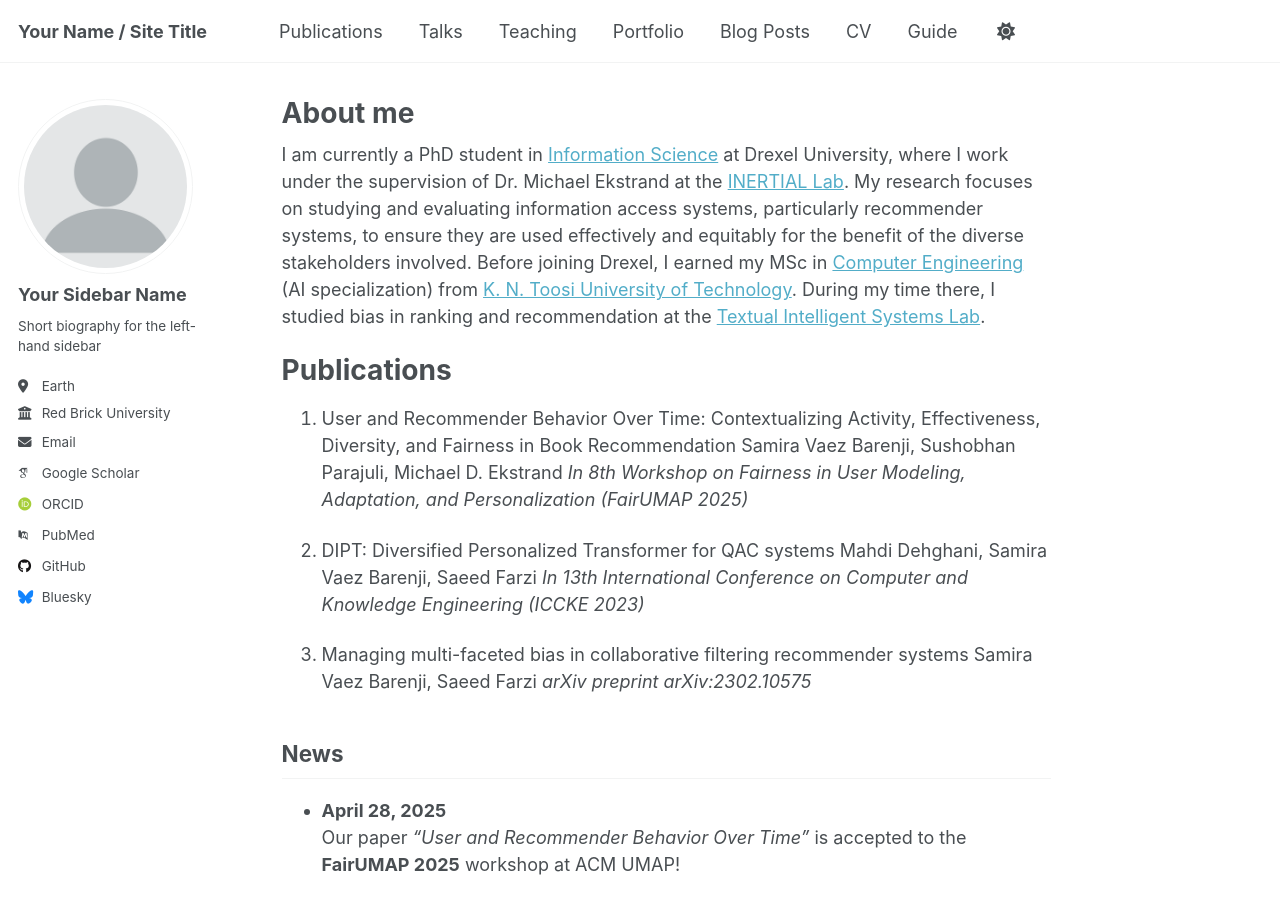
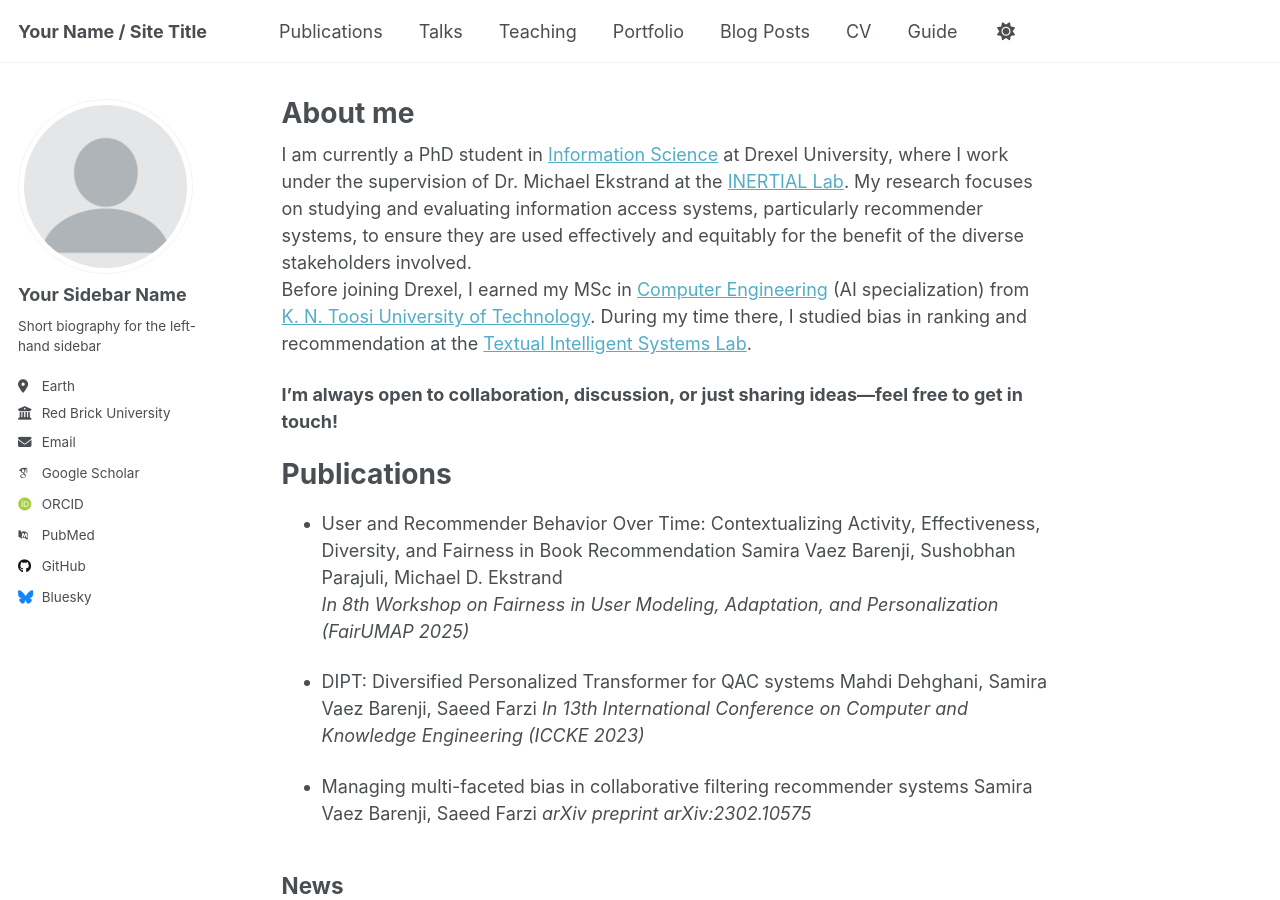
Before and after one commit to samiravaez/samiravaez.github.io, a Jekyll site: the page built from _pages/about.md, in a window 1280 px wide and 900 px high. Built offline with Jekyll 4.4.1, drawn with Linux system fonts in a browser that asks for light colours; some web fonts are replaced.

Commit message:
Update about.md

```diff
--- a/_pages/about.md
+++ b/_pages/about.md
@@ -7,21 +7,24 @@ redirect_from:
   - /about.html
 ---
 
-I am currently a PhD student in <a href="https://drexel.edu/cci/academics/information-science-department/" target="_blank">Information Science</a> at Drexel University, where I work under the supervision of Dr. Michael Ekstrand at the <a href="https://inertial.science" target="_blank">INERTIAL Lab</a>. My research focuses on studying and evaluating information access systems, particularly recommender systems, to ensure they are used effectively and equitably for the benefit of the diverse stakeholders involved. Before joining Drexel, I earned my MSc in <a href="https://en.ce.kntu.ac.ir/" target="_blank">Computer Engineering</a> (AI specialization) from <a href="https://en.kntu.ac.ir/" target="_blank">K. N. Toosi University of Technology</a>. During my time there, I studied bias in ranking and recommendation at the <a href="https://www.linkedin.com/company/kntu-tis" target="_blank">Textual Intelligent Systems Lab</a>.
+I am currently a PhD student in <a href="https://drexel.edu/cci/academics/information-science-department/" target="_blank">Information Science</a> at Drexel University, where I work under the supervision of Dr. Michael Ekstrand at the <a href="https://inertial.science" target="_blank">INERTIAL Lab</a>. My research focuses on studying and evaluating information access systems, particularly recommender systems, to ensure they are used effectively and equitably for the benefit of the diverse stakeholders involved.
+Before joining Drexel, I earned my MSc in <a href="https://en.ce.kntu.ac.ir/" target="_blank">Computer Engineering</a> (AI specialization) from <a href="https://en.kntu.ac.ir/" target="_blank">K. N. Toosi University of Technology</a>. During my time there, I studied bias in ranking and recommendation at the <a href="https://www.linkedin.com/company/kntu-tis" target="_blank">Textual Intelligent Systems Lab</a>.
+
+**I’m always open to collaboration, discussion, or just sharing ideas—feel free to get in touch!**
 
 Publications
 ======
-1. User and Recommender Behavior Over Time: Contextualizing Activity, Effectiveness, Diversity, and Fairness in Book Recommendation
-   Samira Vaez Barenji, Sushobhan Parajuli, Michael D. Ekstrand
-   <i>In 8th Workshop on Fairness in User Modeling, Adaptation, and Personalization (FairUMAP 2025)</i>
+- User and Recommender Behavior Over Time: Contextualizing Activity, Effectiveness, Diversity, and Fairness in Book Recommendation
+  Samira Vaez Barenji, Sushobhan Parajuli, Michael D. Ekstrand
+*In 8th Workshop on Fairness in User Modeling, Adaptation, and Personalization (FairUMAP 2025)*
 
-2. DIPT: Diversified Personalized Transformer for QAC systems
-   Mahdi Dehghani, Samira Vaez Barenji, Saeed Farzi
-   <i>In 13th International Conference on Computer and Knowledge Engineering (ICCKE 2023)</i>
+- DIPT: Diversified Personalized Transformer for QAC systems
+  Mahdi Dehghani, Samira Vaez Barenji, Saeed Farzi
+*In 13th International Conference on Computer and Knowledge Engineering (ICCKE 2023)*
 
-3. Managing multi-faceted bias in collaborative filtering recommender systems
-   Samira Vaez Barenji, Saeed Farzi
-   <i>arXiv preprint arXiv:2302.10575</i>
+- Managing multi-faceted bias in collaborative filtering recommender systems
+  Samira Vaez Barenji, Saeed Farzi
+   *arXiv preprint arXiv:2302.10575*
 
 News
 ------
```
